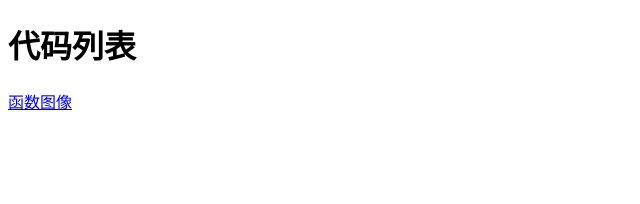
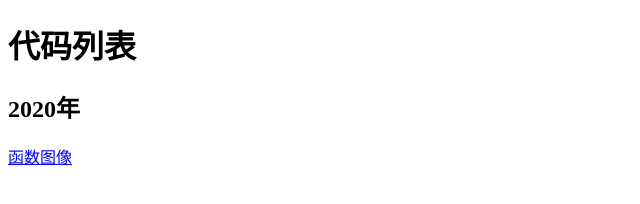
Before and after one commit to Zhengxin-CODE/textonline, a plain HTML site: page index.html in a window 1280 px wide. Shown: the whole page, without its empty margins (0-640 px from the left). Drawn offline with Linux system fonts and the light colour scheme.

Commit message:
Update index.html

```diff
--- a/index.html
+++ b/index.html
@@ -6,6 +6,7 @@
 </head>
 <body>
     <h1>代码列表</h1>
+    <h2>2020年</h2>
     <p><a href="https://Zhengxin-CODE.github.io/textonline/2020/vsbm.html">函数图像</a></p>
 </body>
 </html>
```
